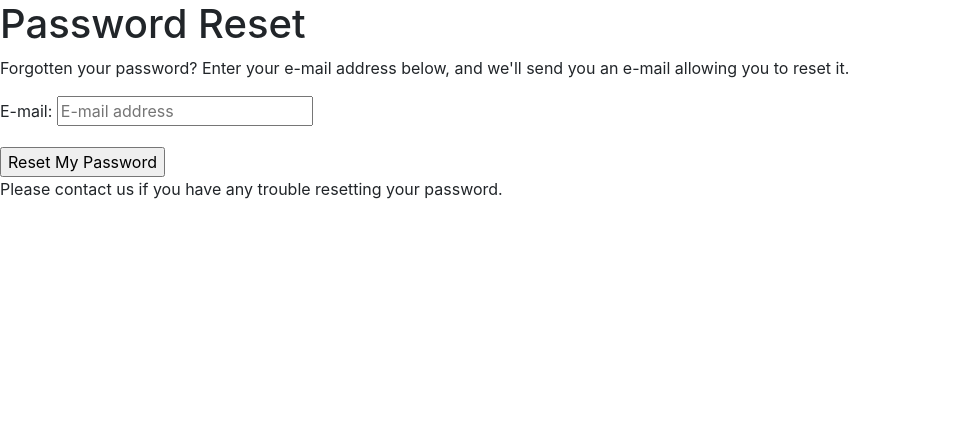
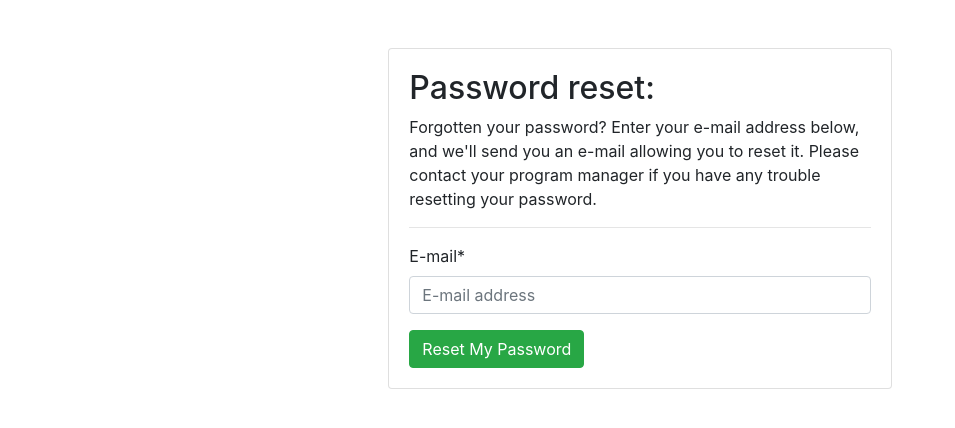
Before and after one commit to Pelikantapeten/p4-ms-dashboard, a Django app: page /accounts/password/reset/ in a window 1280 px wide. Shown: the part 56-484 px from the top of the page, without its empty margins (0-955 px from the left). Run offline with Django 3.2, Linux system fonts and the light colour scheme; parts of the project's set-up code (start-up, migrations or seed data) failed here and were passed over; some libraries are stand-ins or nearby versions.

Commit message:
Add Crispy Form to password_reset.html and updated  apperance

```diff
--- a/templates/account/password_reset.html
+++ b/templates/account/password_reset.html
@@ -2,23 +2,30 @@
 
 {% load i18n %}
 {% load account %}
-
+{% load crispy_forms_tags %}
 {% block head_title %}{% trans "Password Reset" %}{% endblock %}
 
 {% block content %}
 
-    <h1>{% trans "Password Reset" %}</h1>
     {% if user.is_authenticated %}
     {% include "account/snippets/already_logged_in.html" %}
     {% endif %}
-
-    <p>{% trans "Forgotten your password? Enter your e-mail address below, and we'll send you an e-mail allowing you to reset it." %}</p>
-
-    <form method="POST" action="{% url 'account_reset_password' %}" class="password_reset">
-        {% csrf_token %}
-        {{ form.as_p }}
-        <input type="submit" value="{% trans 'Reset My Password' %}" />
-    </form>
-
-    <p>{% blocktrans %}Please contact us if you have any trouble resetting your password.{% endblocktrans %}</p>
+    <div class="container mt-5 col-sm-5">
+        <div class="card mb-4">
+          <div class="card-body">
+            <h2>Password reset:</h2>
+            <p>
+                Forgotten your password? Enter your e-mail address below,
+                and we'll send you an e-mail allowing you to reset it.
+                Please contact your program manager if you have any trouble
+                resetting your password.</p>
+            <hr />
+            <form method="POST" action="{% url 'account_reset_password' %}" class="password_reset">
+                {% csrf_token %}
+                {{ form | crispy }}
+                <input class="btn btn-success" type="submit" value="{% trans 'Reset My Password' %}" />
+            </form>
+          </div>
+        </div>
+      </div>
 {% endblock %}
```
